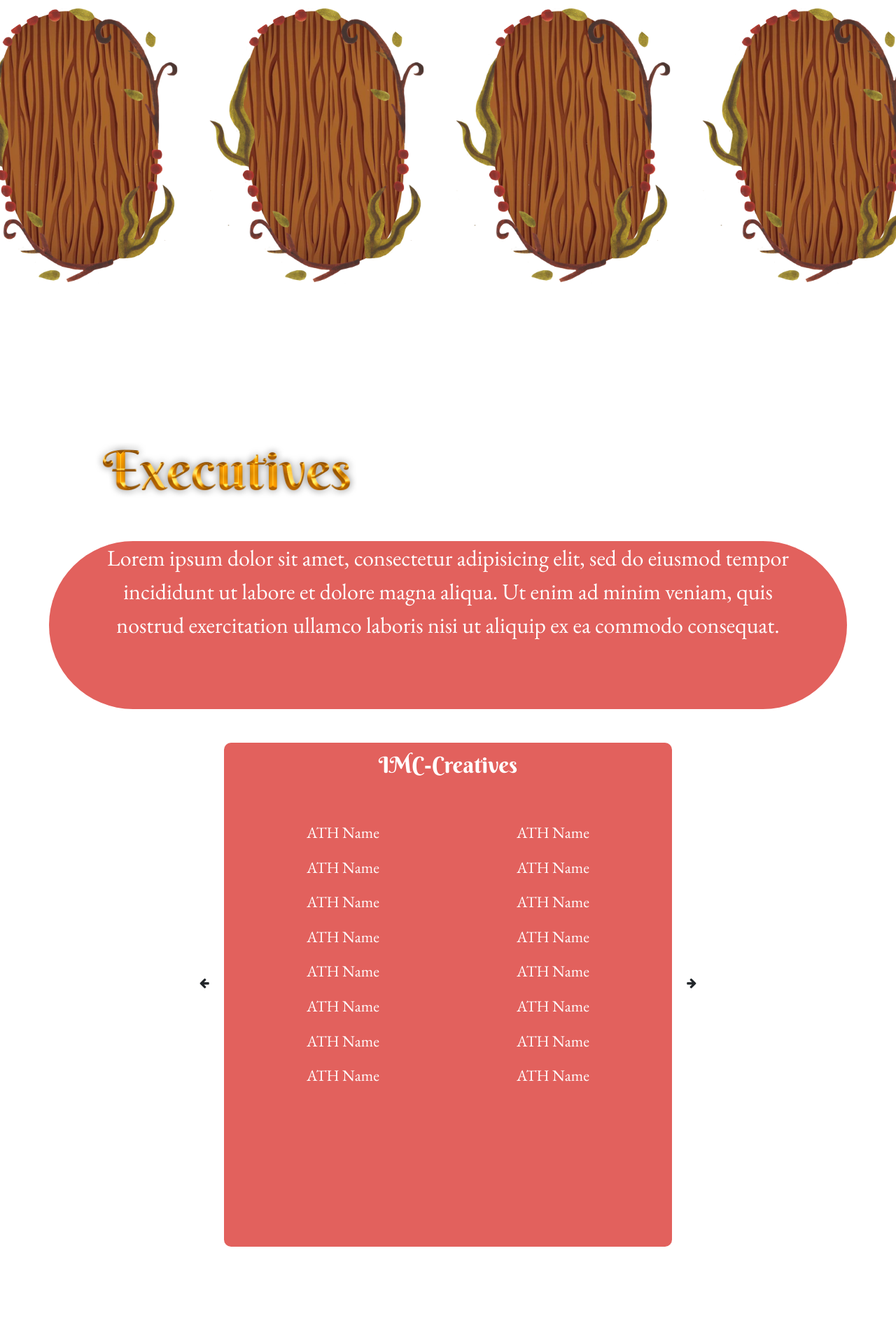
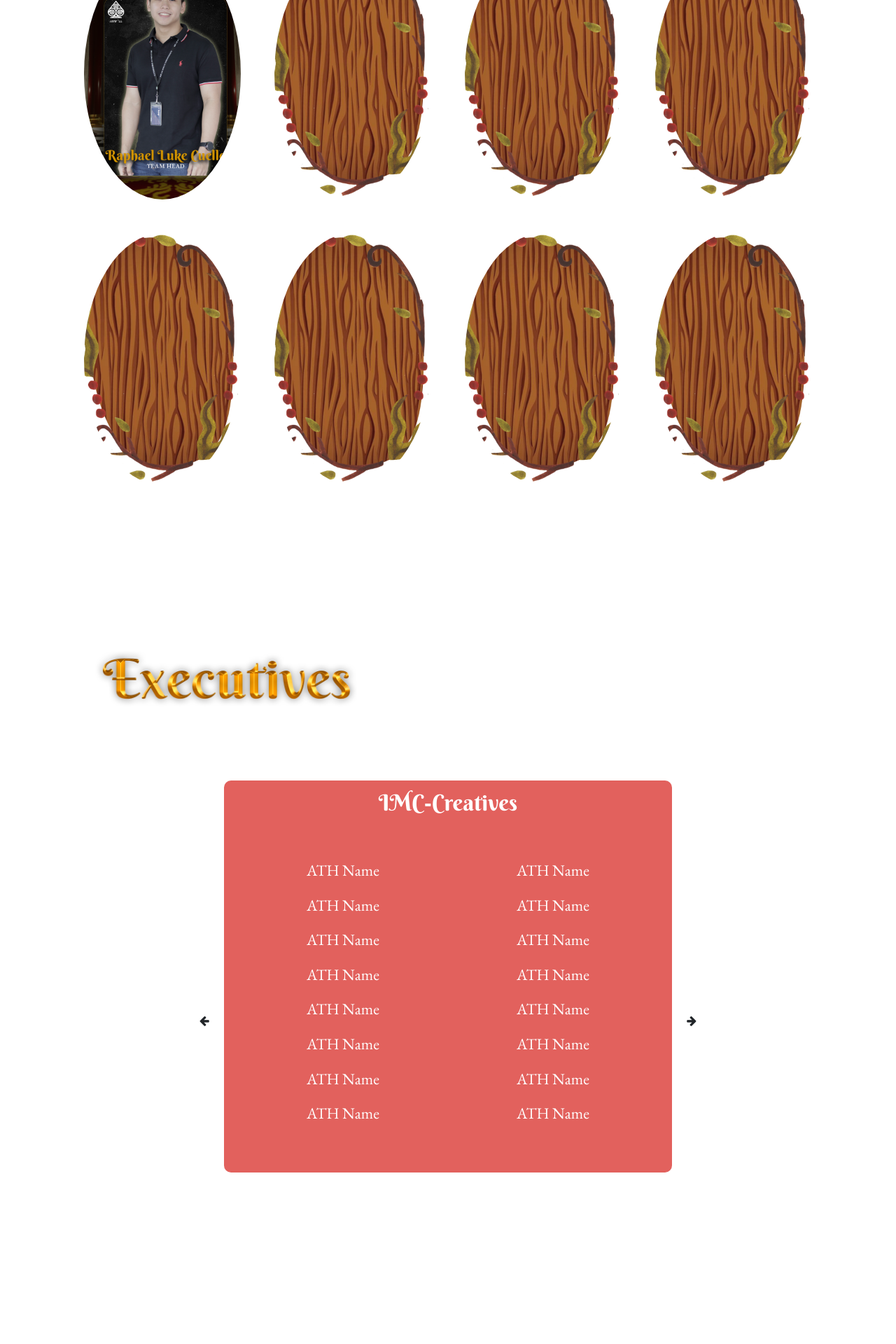
Before and after one commit to rafgabarceo/ARW2022, a PHP site: page /php/comm_page.php in a window 1280 px wide. Shown: the part 3401-5321 px from the top of the page at 70% size. Run offline with PHP 8.4, Linux system fonts and the light colour scheme; some libraries are stand-ins or nearby versions.

Commit message:
Structure of cencomm desktop version fixed

```diff
--- a/css/comm.css
+++ b/css/comm.css
@@ -1,8 +1,15 @@
+h1{
+    text-align: center;
+    color: #FFD700;
+}
+
+
 .headerPic {
     /* position: absolute; */
     width: 100%;
     object-fit: cover;
-    height: 190px;
+    max-height: 190px;
+
 }
 
 .headerPicLeft {
@@ -14,21 +21,21 @@
 }
 
 .commPic {
-    margin: 0px 0 10 02px;
+    margin: 0px 0 10 22px;
     object-fit: cover;
-    width: 380px;
-    height: 454px;
+    width: 22.5vw;
+    height: 57vh;
     border-radius: 50%;
-    clip-path: ellipse(50% 50% at 50% 50%);
+    /* clip-path: ellipse(50% 50% at 50% 50%); */
 }
 
 .execommPic {
     margin: 0px 0 10 02px;
     object-fit: cover;
-    width: 350px;
-    height: 400px;
+    width: 17.5vw;
+    height: 45vh;
     border-radius: 50%;
-    clip-path: ellipse(50% 50% at 50% 50%);
+    /* clip-path: ellipse(50% 50% at 50% 50%); */
 }
 
 /* for moving background */
--- a/php/comm_page.php
+++ b/php/comm_page.php
@@ -18,24 +18,34 @@
 
     <!-- SECTION 1: TITLE PAGE -->
 
+        <!-- Desktop Version -->
         <section class = "d-none d-lg-block" style = "height: 100vh;">
+            <img src="../assets/arw_cencomm/TitleCard_CENCOMM.png" style="width:100%; z-index: 3;" alt="">
+        </section>
+
+        <!-- Mobile Version -->
+        <section class = "d-sm-block d-lg-none" style = "height: 40vh;">
             <img src="../assets/arw_cencomm/TitleCard_CENCOMM.png" style="width:100%; z-index: 3;" alt="">
         </section>
 
     <!-- SECTION 2: WHO WE ARE -->
 
-    <section class = "d-none d-lg-block" style = "height: 100vh;">
+    <section class = "d-block" style = "height: 100vh;">
         <img class = "headerPic" src="../assets/arw_cencomm/WhoWeAre.png" style="width:100%; z-index: 3;" alt="">
-        <div class="container mx-auto rounded w-75 text-white text-xl-center mt-4" style = "height: 50vh; background: rgba(216, 45, 39, 0.75);" >
-            <p class = "mx-5" style = "font-family: 'EB Garamond'; font-size: 3vw;">Lorem ipsum dolor sit amet, consectetur adipisicing elit, sed do eiusmod tempor incididunt ut labore et dolore magna aliqua. Ut enim ad minim veniam, quis nostrud exercitation ullamco laboris nisi ut aliquip ex ea commodo consequat.</p>
+        <div class="container-fluid mx-auto rounded w-75 text-white text-xl-center mt-4" style = "max-width: 80vw; max-height: 70vh; background: rgba(216, 45, 39, 0.75);" >
+            <!-- Desktop Version -->
+            <p class = "d-none d-lg-block p-4 mx-5" style = "font-family: 'EB Garamond'; font-size: 3vw;">Lorem ipsum dolor sit amet, consectetur adipisicing elit, sed do eiusmod tempor incididunt ut labore et dolore magna aliqua. Ut enim ad minim veniam, quis nostrud exercitation ullamco laboris nisi ut aliquip ex ea commodo consequat.</p>
+            <!-- Mobile Version -->
+            <p class = "d-lg-none p-2 mx-2" style = "margin-top: -45px; font-family: 'EB Garamond'; font-size: 3.5vw;">Lorem ipsum dolor sit amet, consectetur adipisicing elit, sed do eiusmod tempor incididunt ut labore et dolore magna aliqua. Ut enim ad minim veniam, quis nostrud exercitation ullamco laboris nisi ut aliquip ex ea commodo consequat.</p>
         </div>
     </section>
 
     <!-- SECTION 3: PROJECT HEADS -->
     <section  class = "d-none d-lg-block" style = "height: 100vh;">
-        <img class = "headerPicLeft" src="../assets/arw_cencomm/phead.png" style="z-index: 3; margin: 0 0 0 -5.34%;" alt="">
+        <img class = "headerPic" src="../assets/arw_cencomm/phead.png" style="z-index: 3; margin: 0 0 0 0;" alt="">
         <div class = "d-flex justify-content-center mx-auto" style = "margin-left: 8%; position: relative; overflow: hidden;">
-            <img class = "commPic" src="../assets/arw_cencomm/test.jpg" style="z-index: 3;" alt="">
+
+                <img class = "commPic" src="../assets/arw_cencomm/test.png" style="z-index: 3;" alt="">
                 <img class = "commPic" src="../assets/arw_cencomm/cencomm.png" style="z-index: 3;" alt="">
                 <img class = "commPic" src="../assets/arw_cencomm/cencomm.png" style="z-index: 3;" alt="">
                 <img class = "commPic" src="../assets/arw_cencomm/cencomm.png" style="z-index: 3;" alt="">
@@ -45,23 +55,25 @@
     <!-- SECTION 4: EXECUTIVES COMMITTEEE -->
     <section  class = "d-none d-lg-block">
         <img class = "headerPicLeft" src="../assets/arw_cencomm/execcomm.png" style="z-index: 3; margin: 0 0 0 3.34%;" alt="">
+        <h1 class = "pt-5 mt-5">Corporate Relations</h1>
         <div class = "d-flex justify-content-center mx-auto" style = "margin-left: 8%; position: relative; overflow: hidden;">
-            <img class = "execommPic" src="../assets/arw_cencomm/test.jpg" style="z-index: 3;" alt="">
-            <img class = "execommPic" src="../assets/arw_cencomm/cencomm.png" style="z-index: 3;" alt="">
-            <img class = "execommPic" src="../assets/arw_cencomm/cencomm.png" style="z-index: 3;" alt="">
-            <img class = "execommPic" src="../assets/arw_cencomm/cencomm.png" style="z-index: 3;" alt="">
+            <img class = "m-4 execommPic img-fluid" src="../assets/arw_cencomm/test.png" style="z-index: 3;" alt="">
+            <img class = "m-4 execommPic img-fluid" src="../assets/arw_cencomm/test.png" style="z-index: 3;" alt="">
+            <img class = "m-4 execommPic img-fluid" src="../assets/arw_cencomm/cencomm.png" style="z-index: 3;" alt="">
+            <img class = "m-4 execommPic img-fluid" src="../assets/arw_cencomm/cencomm.png" style="z-index: 3;" alt="">
+        </div>
+        <h1 class = "pt-5 mt-5 ">IMC-Creatives</h1>
+        <div class = "d-flex justify-content-center mx-auto" style = "margin-left: 8%; position: relative; overflow: hidden;">
+            <img class = "m-4 execommPic img-fluid" src="../assets/arw_cencomm/test.png" style="z-index: 3;" alt="">
+            <img class = "m-4 execommPic img-fluid" src="../assets/arw_cencomm/cencomm.png" style="z-index: 3;" alt="">
+            <img class = "m-4 execommPic img-fluid" src="../assets/arw_cencomm/cencomm.png" style="z-index: 3;" alt="">
+            <img class = "m-4 execommPic img-fluid" src="../assets/arw_cencomm/cencomm.png" style="z-index: 3;" alt="">
         </div>
         <div class = "d-flex justify-content-center mx-auto" style = "margin-left: 8%; position: relative; overflow: hidden;">
-            <img class = "execommPic" src="../assets/arw_cencomm/test.jpg" style="z-index: 3;" alt="">
-            <img class = "execommPic" src="../assets/arw_cencomm/cencomm.png" style="z-index: 3;" alt="">
-            <img class = "execommPic" src="../assets/arw_cencomm/cencomm.png" style="z-index: 3;" alt="">
-            <img class = "execommPic" src="../assets/arw_cencomm/cencomm.png" style="z-index: 3;" alt="">
-        </div>
-        <div class = "d-flex justify-content-center mx-auto" style = "margin-left: 8%; position: relative; overflow: hidden;">
-            <img class = "execommPic" src="../assets/arw_cencomm/cencomm.png" style="z-index: 3;" alt="">
-            <img class = "execommPic" src="../assets/arw_cencomm/cencomm.png" style="z-index: 3;" alt="">
-            <img class = "execommPic" src="../assets/arw_cencomm/cencomm.png" style="z-index: 3;" alt="">
-            <img class = "execommPic" src="../assets/arw_cencomm/cencomm.png" style="z-index: 3;" alt="">
+            <img class = "m-4 execommPic img-fluid" src="../assets/arw_cencomm/cencomm.png" style="z-index: 3;" alt="">
+            <img class = "m-4 execommPic img-fluid" src="../assets/arw_cencomm/cencomm.png" style="z-index: 3;" alt="">
+            <img class = "m-4 execommPic img-fluid" src="../assets/arw_cencomm/cencomm.png" style="z-index: 3;" alt="">
+            <img class = "m-4 execommPic img-fluid" src="../assets/arw_cencomm/cencomm.png" style="z-index: 3;" alt="">
         </div>
         <div style = "height:20vh"></div>
     </section>
@@ -69,13 +81,11 @@
     <!-- SECTION 5: EXECUTIVES-->
     <section  class = "d-none d-lg-block" style = "height: 175vh;">
         <img class = "headerPicLeft" src="../assets/arw_cencomm/exec.png" style="z-index: 3; margin: 0 0 0 -8.34%;" alt="">
-        <div class="container mx-auto text-white text-xl-center mt-1" style = "height: 30vh; background: rgba(216, 45, 39, 0.75); border-radius: 1000px; width: 100vw; position: relative;">
-            <p class = "mx-5" style = "font-family: 'EB Garamond'; font-size: 2.5vw; text-align: center;">Lorem ipsum dolor sit amet, consectetur adipisicing elit, sed do eiusmod tempor incididunt ut labore et dolore magna aliqua. Ut enim ad minim veniam, quis nostrud exercitation ullamco laboris nisi ut aliquip ex ea commodo consequat.</p>
-        </div>
 
 
 
-        <div class="container mx-auto w-50 text-white text-xl-center mt-5" style = "height: 90vh; background: rgba(216, 45, 39, 0.75); border-radius: 10px; width: 100vw; position: relative;">
+
+        <div class="container mx-auto w-50 text-white text-xl-center mt-5" style = "max-width: 100vw; max-height: 70vh; background: rgba(216, 45, 39, 0.75); border-radius: 10px; width: 100vw; position: relative;">
             <span class = "btn prev-arrow fa fa-arrow-left" ></span>
             <span class = "btn next-arrow fa fa-arrow-right"></span>
             <section class="fade-carousel slider">
@@ -154,6 +164,7 @@
                         <div class="col m-2 ath">ATH Name</div>
                         <div class="col m-2 ath">ATH Name</div>
                     </div>
+
                 </div>
                 <!-- Corporate Relations -->
                 <div class = "slide">
```
Also changed, not shown: assets/arw_cencomm/test.png (added). Lines whose indentation alone changed are shown as unchanged.
